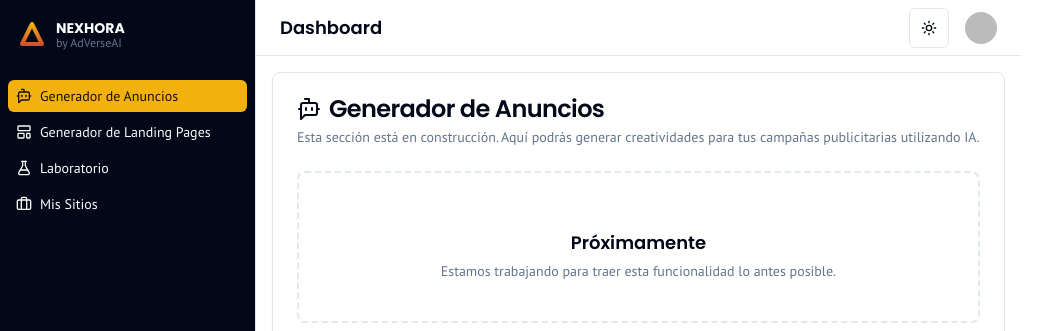
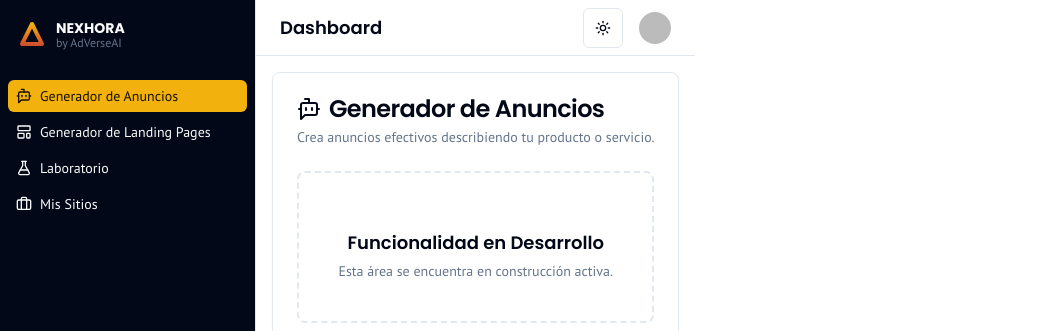
Before and after one commit to Nexhora/AdversAI-Seguro, a Next.js app: page /dashboard/ad-generator in a window 1280 px wide. Shown: the top 331 px of the page, without its empty margins (0-1060 px from the left). Built offline with nearby package versions, Linux system fonts and the light colour scheme; no server answers; sample sign-in values are in the browser's storage.

Commit message:
e sacrificado parte del proyecto por corregir un error que no se corrige

```diff
--- a/package.json
+++ b/package.json
@@ -5,7 +5,7 @@
   "private": true,
   "scripts": {
     "dev": "next dev",
-    "build": "NODE_ENV=production next build",
+    "build": "next build",
     "start": "next start",
     "lint": "next lint"
   },
--- a/src/app/dashboard/ad-generator/page.tsx
+++ b/src/app/dashboard/ad-generator/page.tsx
@@ -13,13 +13,13 @@ export default function AdGeneratorPage() {
                         <BotMessageSquare /> Generador de Anuncios
                     </CardTitle>
                     <CardDescription>
-                        Esta sección está en construcción. Aquí podrás generar creatividades para tus campañas publicitarias utilizando IA.
+                        Crea anuncios efectivos describiendo tu producto o servicio.
                     </CardDescription>
                 </CardHeader>
                 <CardContent>
                     <div className="text-center py-10 border-2 border-dashed rounded-lg">
-                        <h3 className="mt-4 text-lg font-semibold">Próximamente</h3>
-                        <p className="mt-1 text-sm text-muted-foreground">Estamos trabajando para traer esta funcionalidad lo antes posible.</p>
+                        <h3 className="mt-4 text-lg font-semibold">Funcionalidad en Desarrollo</h3>
+                        <p className="mt-1 text-sm text-muted-foreground">Esta área se encuentra en construcción activa.</p>
                     </div>
                 </CardContent>
             </Card>
--- a/src/app/dashboard/layout.tsx
+++ b/src/app/dashboard/layout.tsx
@@ -1,5 +1,9 @@
+
 "use client";
 
+import React from "react";
+import { useAuth } from "@/context/AuthContext";
+import { Loader2 } from "lucide-react";
 import { Logo } from "@/components/icons";
 import { ThemeToggle } from "@/components/theme-toggle";
 import { Avatar, AvatarFallback, AvatarImage } from "@/components/ui/avatar";
@@ -15,31 +19,14 @@ import {
   Sidebar,
   SidebarContent,
   SidebarHeader,
-  SidebarInset,
   SidebarProvider,
   SidebarTrigger,
 } from "@/components/ui/sidebar";
-import { useAuth } from "@/context/AuthContext";
 import { LogOut, User as UserIcon } from "lucide-react";
 import { SidebarNav } from "@/components/layout/sidebar-nav";
-import React from "react";
-import { Loader2 } from "lucide-react";
 
-export default function DashboardLayout({
-  children,
-}: {
-  children: React.ReactNode;
-}) {
-  const { user, loading, logout } = useAuth();
-
-  if (loading || !user) {
-    return (
-      <div className="flex h-screen items-center justify-center">
-        <Loader2 className="h-16 w-16 animate-spin text-primary" />
-      </div>
-    );
-  }
-
+function DashboardLayoutContent({ children }: { children: React.ReactNode }) {
+  const { user, logout } = useAuth();
   const userInitials =
     user?.displayName
       ?.split(" ")
@@ -112,3 +99,22 @@ export default function DashboardLayout({
     </SidebarProvider>
   );
 }
+
+
+export default function DashboardLayout({
+  children,
+}: {
+  children: React.ReactNode;
+}) {
+  const { user, loading } = useAuth();
+
+  if (loading || !user) {
+    return (
+      <div className="flex h-screen items-center justify-center">
+        <Loader2 className="h-16 w-16 animate-spin text-primary" />
+      </div>
+    );
+  }
+
+  return <DashboardLayoutContent>{children}</DashboardLayoutContent>
+}
--- a/src/app/dashboard/my-sites/page.tsx
+++ b/src/app/dashboard/my-sites/page.tsx
@@ -20,7 +20,6 @@ import {
   AlertDialogTitle,
 } from "@/components/ui/alert-dialog";
 import { useToast } from '@/hooks/use-toast';
-import type { BuilderState } from '@/types';
 
 
 interface SavedPage {
@@ -66,7 +65,6 @@ export default function MySitesPage() {
         if (!authLoading && user) {
             fetchUserPages();
         } else if (!authLoading && !user) {
-            // El layout se encargará de la redirección
             setLoading(false);
         }
     // eslint-disable-next-line react-hooks/exhaustive-deps
@@ -181,7 +179,7 @@ export default function MySitesPage() {
             <AlertDialog open={!!pageToDelete} onOpenChange={(open) => !open && setPageToDelete(null)}>
                 <AlertDialogContent>
                     <AlertDialogHeader>
-                    <AlertDialogTitle>¿Estás absolutely seguro?</AlertDialogTitle>
+                    <AlertDialogTitle>¿Estás absolutamente seguro?</AlertDialogTitle>
                     <AlertDialogDescription>
                         Esta acción no se puede deshacer. Esto eliminará permanentemente la página
                         <span className="font-semibold"> {pageToDelete?.name} </span>
```
